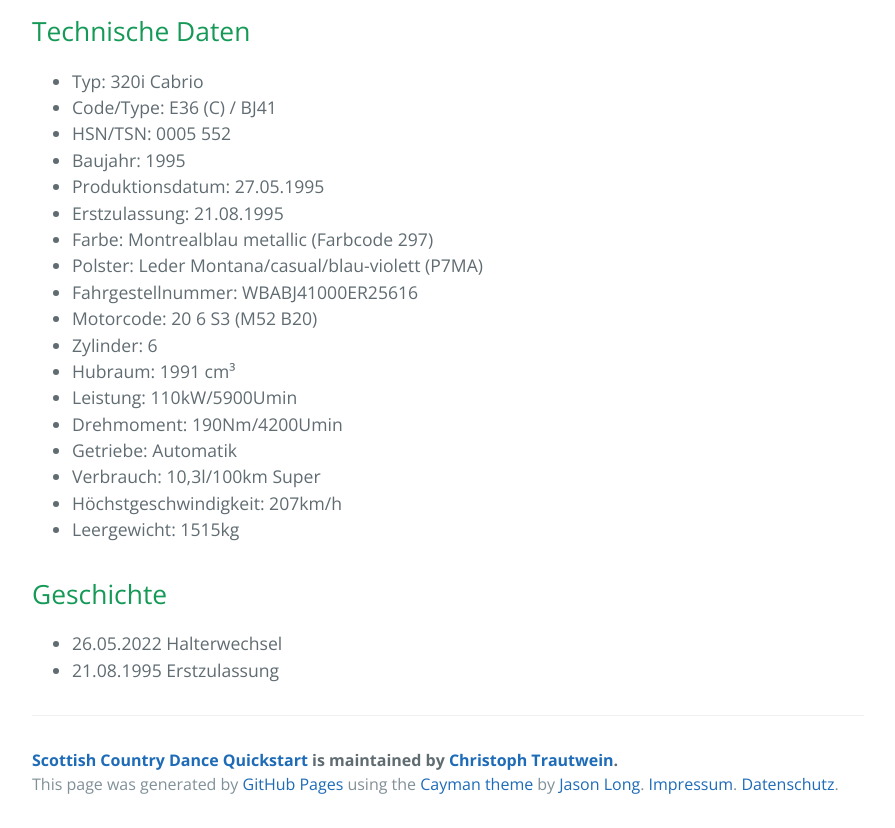
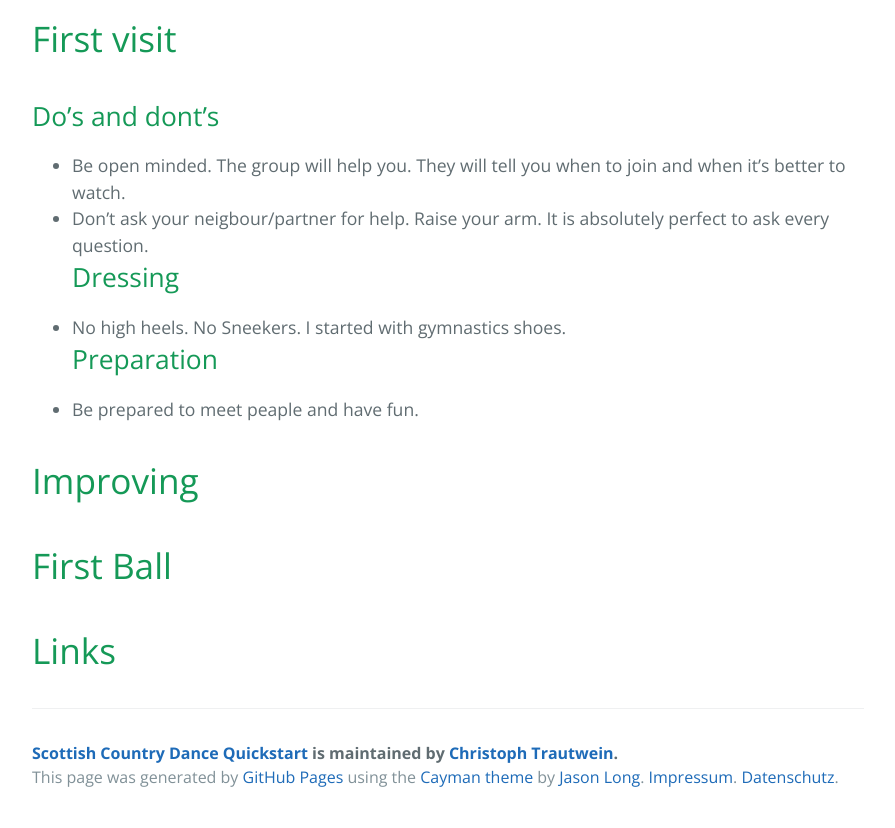
Before and after one commit to trautw/SCD-Quickstart, a Jekyll site: the page built from docs/index.md, in a window 1280 px wide and 1400 px high, scrolled down 169 px. Shown: the part 572-1400 px from the top of the window, without its empty margins (192-1087 px from the left). Built offline with Jekyll 4.4.1, drawn with Linux system fonts in a browser that asks for light colours.

Commit message:
Update index.md

```diff
--- a/docs/index.md
+++ b/docs/index.md
@@ -3,29 +3,20 @@ layout: default
 overview: true
 ---
 
-![in Halle](pictures/title_image.jpg?raw=true)
+![nice_pic](pictures/title_image.jpg?raw=true)
+
+# First visit
+## Do's and dont's
+* Be open minded. The group will help you. They will tell you when to join and when it's better to watch.
+* Don't ask your neigbour/partner for help. Raise your arm. It is absolutely perfect to ask every question.
+## Dressing
+* No high heels. No Sneekers. I started with gymnastics shoes.
+## Preparation
+* Be prepared to meet peaple and have fun.
+
+# Improving
 
 
-## Technische Daten
-* Typ: 320i Cabrio
-* Code/Type: E36 (C) / BJ41
-* HSN/TSN: 0005 552
-* Baujahr: 1995
-* Produktionsdatum: 27.05.1995
-* Erstzulassung: 21.08.1995
-* Farbe: Montrealblau metallic (Farbcode 297)
-* Polster: Leder Montana/casual/blau-violett (P7MA)
-* Fahrgestellnummer: WBABJ41000ER25616
-* Motorcode: 20 6 S3 (M52 B20)
-* Zylinder: 6
-* Hubraum: 1991 cm³
-* Leistung: 110kW/5900Umin
-* Drehmoment: 190Nm/4200Umin
-* Getriebe: Automatik
-* Verbrauch: 10,3l/100km Super
-* Höchstgeschwindigkeit: 207km/h
-* Leergewicht: 1515kg
+# First Ball
 
-## Geschichte
-* 26.05.2022 Halterwechsel
-* 21.08.1995 Erstzulassung
+# Links
```
